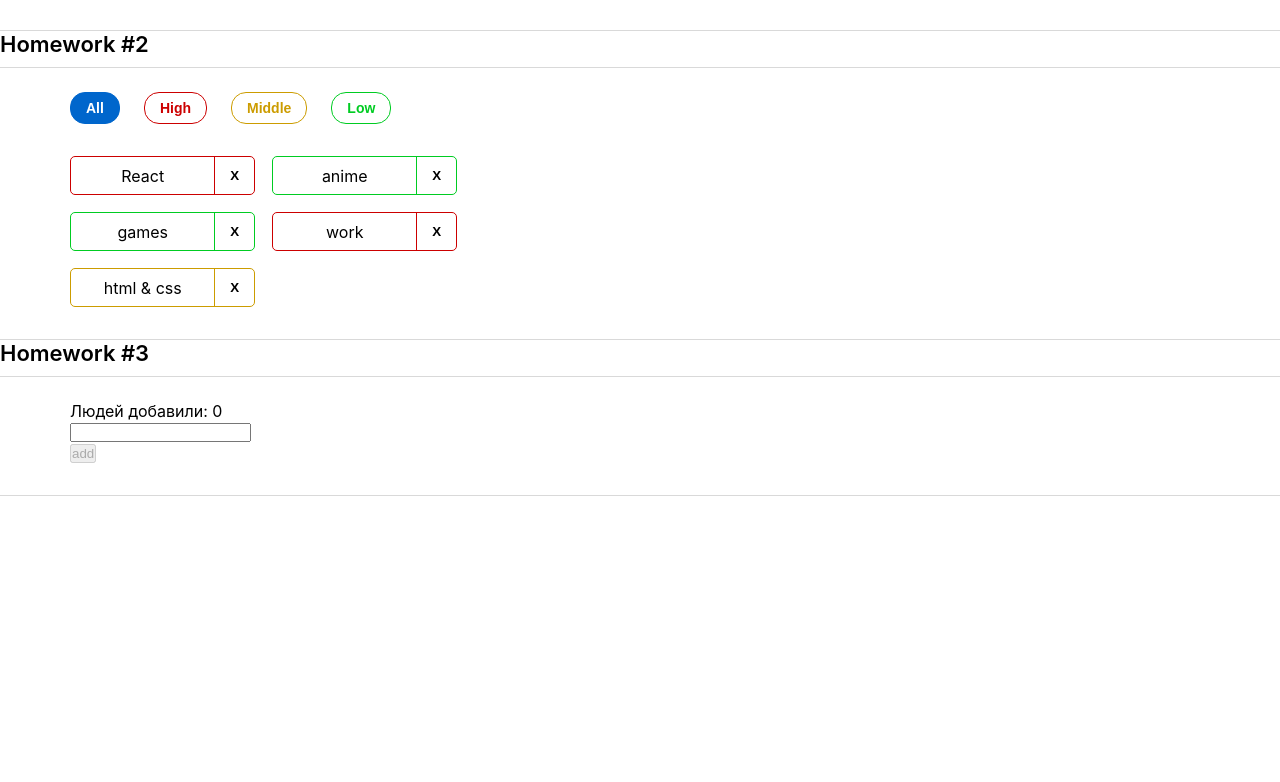
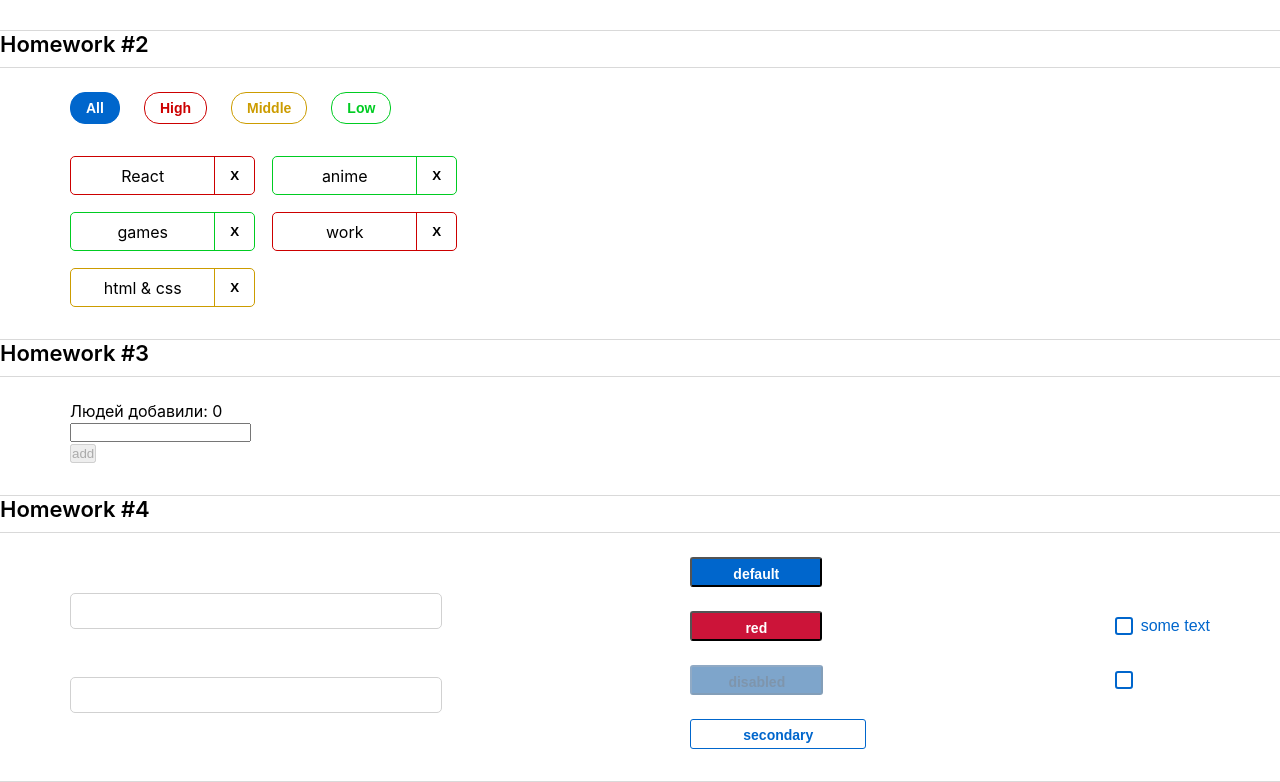
Before and after one commit to Kostya411/hws2-master, a React (Create React App) app: page / in a window 1280 px wide. Shown: the part 315-1097 px from the top of the page. Before the commit the page ends 811 px from the top, so only its background shows below. Built offline with nearby package versions, Linux system fonts and the light colour scheme.

Commit message:
hw 4 init

```diff
--- a/src/s1-main/App.tsx
+++ b/src/s1-main/App.tsx
@@ -3,6 +3,7 @@ import s from './App.module.css'
 import HW1 from '../s2-homeworks/hw01/HW1'
 import HW2 from "../s2-homeworks/hw02/HW2";
 import HW3 from "../s2-homeworks/hw03/HW3";
+import HW4 from "../s2-homeworks/hw04/HW4";
 
 function App() {
     return (
@@ -11,7 +12,7 @@ function App() {
             {/*раскомментировать по ходу выполнения*/}
             <HW2/>
             <HW3/>
-            {/*<HW4/>*/}
+            <HW4/>
 
             {/*при выполнении дз 5 и более - закомментировать здесь дз 1-4, так как они есть внутри дз 5*/}
             {/*<HW5/>*/}
--- a/src/s2-homeworks/hw04/common/c1-SuperInputText/SuperInputText.module.css
+++ b/src/s2-homeworks/hw04/common/c1-SuperInputText/SuperInputText.module.css
@@ -1,20 +1,30 @@
 .input:focus {
+    border: 2px solid rgba(0, 60, 255, 0.1);
 }
 
 .input {
+    border: 1px solid #d1d1d1;
+    border-radius: 5px;
+    width: 372px;
+    height: 36px;
 }
 
 .inputWrapper {
+    display: flex;
+    flex-direction: column-reverse;
 }
 
 .superInput {
 }
 
 .errorInput {
+    border: 1px solid #cc1439;
 }
 
 .errorInput:focus {
+    border: 2px solid #cc1439;
 }
 
 .error {
+    color: #cc1439;
 }
--- a/src/s2-homeworks/hw04/common/c2-SuperButton/SuperButton.module.css
+++ b/src/s2-homeworks/hw04/common/c2-SuperButton/SuperButton.module.css
@@ -1,36 +1,83 @@
 .button {
+    border-radius: 3px;
+    padding: 5px 24px;
+    width: 132px;
+    height: 30px;
+
+    background-color: #e017e7;
+    color: orange;
+
+    font-weight: 600;
+    font-size: 14px;
+    line-height: 143%;
 }
 
 .disabled {
+    width: 133px;
+
+    background: #004d99;
+    opacity: 0.5;
+
+    color: #002e5c;
 }
 
 .secondary {
+    border: 1px solid #06c;
+    width: 176px;
+    background: transparent;
+
+    color: #06c;
 }
 
 .default {
+    background: #06c;
+
+    color: #fff;
 }
 
 .red {
+    background: #cc1439;
+
+    color: #fff;
 }
 
 .default:hover {
+    width: 167px;
+
+    background: #0080ff;
 }
 
 .red:hover {
+    width: 167px;
+
+    background: #ff1a47;
 }
 
 .secondary:hover {
+    width: 167px;
+
+    background: #e5f0fa;
 }
 
 
 .default:active {
+    width: 149px;
+
+    background: #0059b2;
 }
 
 .secondary:active {
+    width: 149px;
+
+    background: #c9e5ff;
 }
 
 .red:active {
+    width: 149px;
+
+    background: #b21232;
 }
 
 .button:disabled {
+
 }
--- a/src/s2-homeworks/hw04/common/c2-SuperButton/SuperButton.tsx
+++ b/src/s2-homeworks/hw04/common/c2-SuperButton/SuperButton.tsx
@@ -17,12 +17,12 @@ const SuperButton: React.FC<SuperButtonPropsType> = (
         ...restProps // все остальные пропсы попадут в объект restProps, там же будет children
     }
 ) => {
-    const finalClassName = s.button
-        // + (disabled
-        //         ? ...
-        //         : xType === 'red'
-        //             ? ...
-        + (className ? ' ' + className : '') // задачка на смешивание классов
+    const finalClassName = s.button + (disabled ? (' ' + s.disabled) :
+        xType === 'red' ? (' ' + s.red) :
+            xType === 'secondary' ? (' ' + s.secondary) :
+                (' ' + s.default))
+    // + (className ? ' ' + className : '') : '')
+    // задачка на смешивание классов
 
     return (
         <button
--- a/src/s2-homeworks/hw04/common/c3-SuperCheckbox/SuperCheckbox.tsx
+++ b/src/s2-homeworks/hw04/common/c3-SuperCheckbox/SuperCheckbox.tsx
@@ -28,6 +28,10 @@ const SuperCheckbox: React.FC<SuperCheckboxPropsType> = (
 ) => {
     const onChangeCallback = (e: ChangeEvent<HTMLInputElement>) => {
         // задачка на написание онченджа
+        if (onChangeChecked){
+            onChangeChecked(e.currentTarget.checked)
+        }
+
 
     }
 
```
